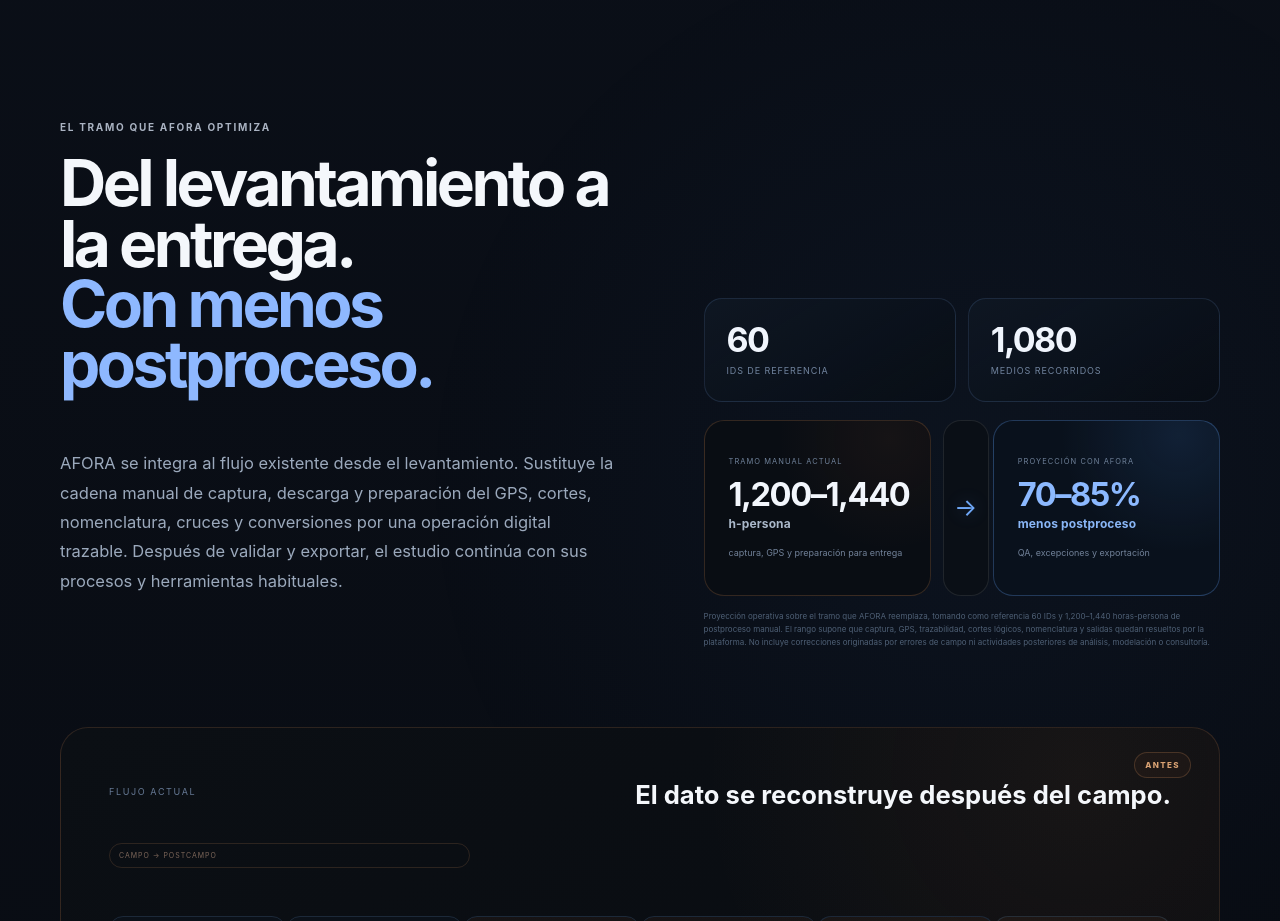
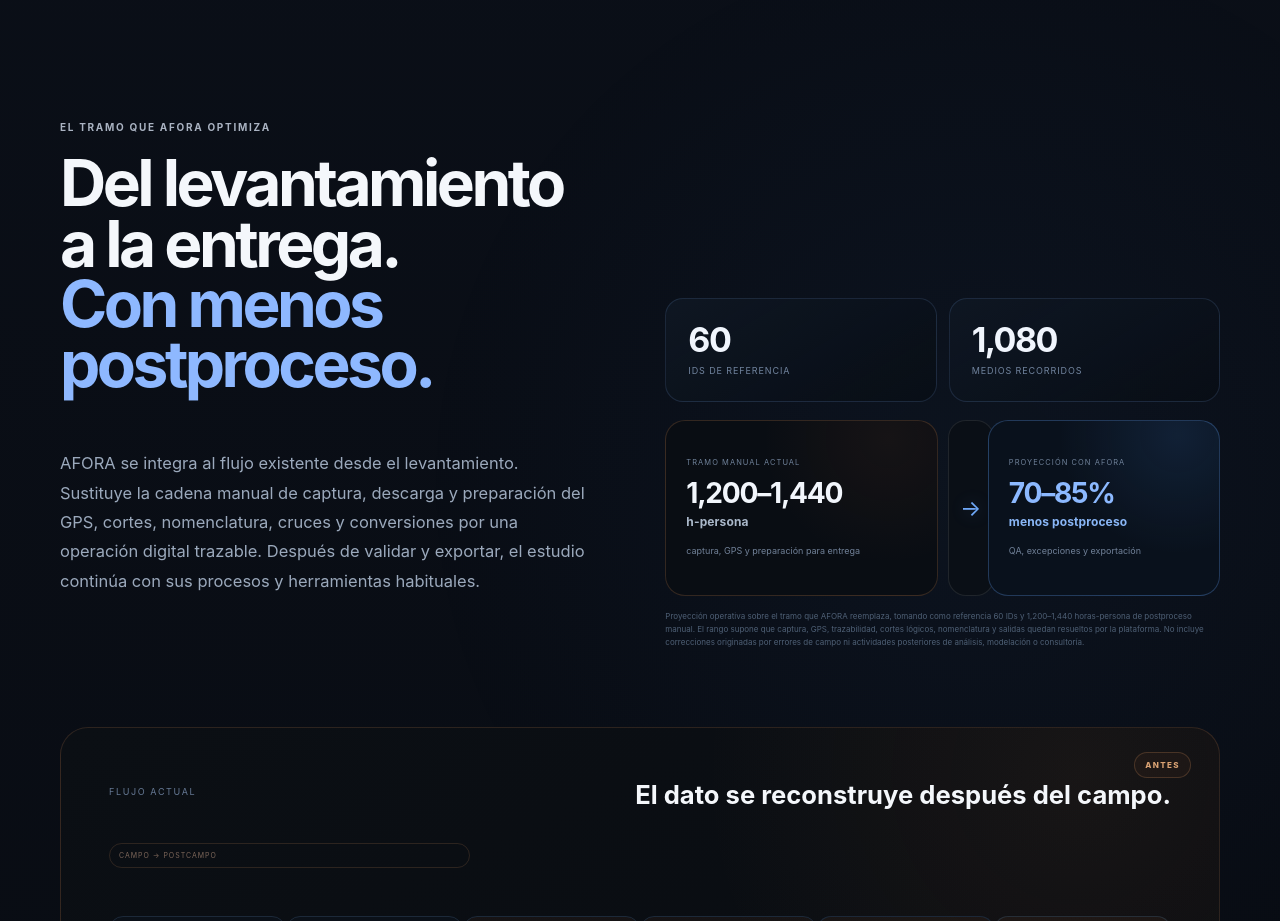
Before and after one commit to OropezaNtx/afora-web, a React (Vite) app: page / in a window 1280 px wide. Shown: the part 2480-3401 px from the top of the page. Built offline with nearby package versions, Linux system fonts and the light colour scheme.

Commit message:
Fix postprocess metric card overflow

```diff
--- a/src/final-fixes.css
+++ b/src/final-fixes.css
@@ -13,7 +13,7 @@
 /* BEFORE / AFTER — editorial hierarchy */
 .transformation{padding-block:150px;background:radial-gradient(circle at 76% 28%,rgba(62,119,198,.055),transparent 34%)}
 .transformation-grid{display:grid;grid-template-columns:1fr;gap:78px;align-items:start}
-.transformation-copy{max-width:1160px;margin:0 auto;display:grid;grid-template-columns:minmax(0,1.04fr) minmax(430px,.96fr);column-gap:84px;row-gap:0;align-items:end}
+.transformation-copy{max-width:1160px;margin:0 auto;display:grid;grid-template-columns:minmax(0,1fr) minmax(500px,1.04fr);column-gap:72px;row-gap:0;align-items:end}
 .transformation-copy>.eyebrow{grid-column:1/-1;margin-bottom:20px}
 .transformation-copy>h2{grid-column:1;grid-row:2;font-size:clamp(56px,5vw,80px);line-height:.94;max-width:670px;margin:0 0 26px}
 .transformation-copy>p{grid-column:1;grid-row:3;max-width:640px;font-size:16.5px;line-height:1.78;margin:0;color:#9ba9bc}
@@ -21,17 +21,17 @@
 .study-scale>span{min-height:104px;padding:20px 22px;border:1px solid rgba(118,164,226,.16);border-radius:18px;background:linear-gradient(150deg,rgba(15,24,36,.9),rgba(8,13,20,.74));display:flex;flex-direction:column;justify-content:center;align-items:flex-start;gap:8px}
 .study-scale strong{font-size:34px;line-height:1;color:#f0f5fd;letter-spacing:-.045em}
 .study-scale small{color:#71849e;font-size:9px;line-height:1.35;text-transform:uppercase;letter-spacing:.1em}
-.time-proof{grid-column:2;grid-row:3;display:grid!important;grid-template-columns:minmax(0,1fr) 38px minmax(0,1fr)!important;align-items:stretch;gap:12px!important;max-width:none!important;margin:0!important}
-.time-proof>div:not(.time-arrow){min-height:176px;padding:24px 24px!important;border-radius:20px!important;display:flex!important;flex-direction:column;justify-content:center;min-width:0}
+.time-proof{grid-column:2;grid-row:3;display:grid!important;grid-template-columns:minmax(220px,1.08fr) 30px minmax(190px,.92fr)!important;align-items:stretch;gap:10px!important;max-width:none!important;margin:0!important}
+.time-proof>div:not(.time-arrow){min-height:176px;padding:24px 20px!important;border-radius:20px!important;display:flex!important;flex-direction:column;justify-content:center;min-width:0;overflow:hidden}
 .time-proof .legacy-hours{border:1px solid rgba(221,145,88,.2)!important;background:radial-gradient(circle at 82% 10%,rgba(188,101,46,.075),transparent 46%),#090d13!important}
 .time-proof .afora-time{border:1px solid rgba(97,162,248,.28)!important;background:radial-gradient(circle at 82% 8%,rgba(71,135,222,.13),transparent 48%),#09111c!important}
 .time-proof small{font-size:7.5px!important;letter-spacing:.14em;color:#6f8199!important;margin-bottom:12px}
-.time-proof strong{font-size:clamp(31px,2.55vw,42px)!important;line-height:.98!important;letter-spacing:-.045em!important;color:#f2f6fc!important;white-space:nowrap}
+.time-proof strong{font-size:clamp(27px,2.2vw,37px)!important;line-height:1!important;letter-spacing:-.045em!important;color:#f2f6fc!important;white-space:nowrap;max-width:100%}
 .time-proof .afora-time strong{color:#8cb9ff!important}
 .time-proof b{display:block;margin-top:7px;font-size:12px;line-height:1.2;letter-spacing:.01em;color:#aab8ca;font-weight:650}
 .time-proof .afora-time b{color:#89b6f6}
 .time-proof span{font-size:9px!important;line-height:1.5!important;color:#718198!important;margin-top:15px;max-width:220px}
-.time-arrow{display:flex!important;align-items:center;justify-content:center;color:#6fa8f8;font-size:24px;text-shadow:0 0 18px rgba(103,167,255,.3)}
+.time-arrow{display:flex!important;align-items:center;justify-content:center;color:#6fa8f8;font-size:22px;text-shadow:0 0 18px rgba(103,167,255,.3)}
 .time-disclaimer{grid-column:2;display:block;max-width:640px;margin:14px 0 0!important;color:#4f6076!important;font-size:8px!important;line-height:1.62!important}
 
 /* Process comparison — one wide cinematic sequence */
```
